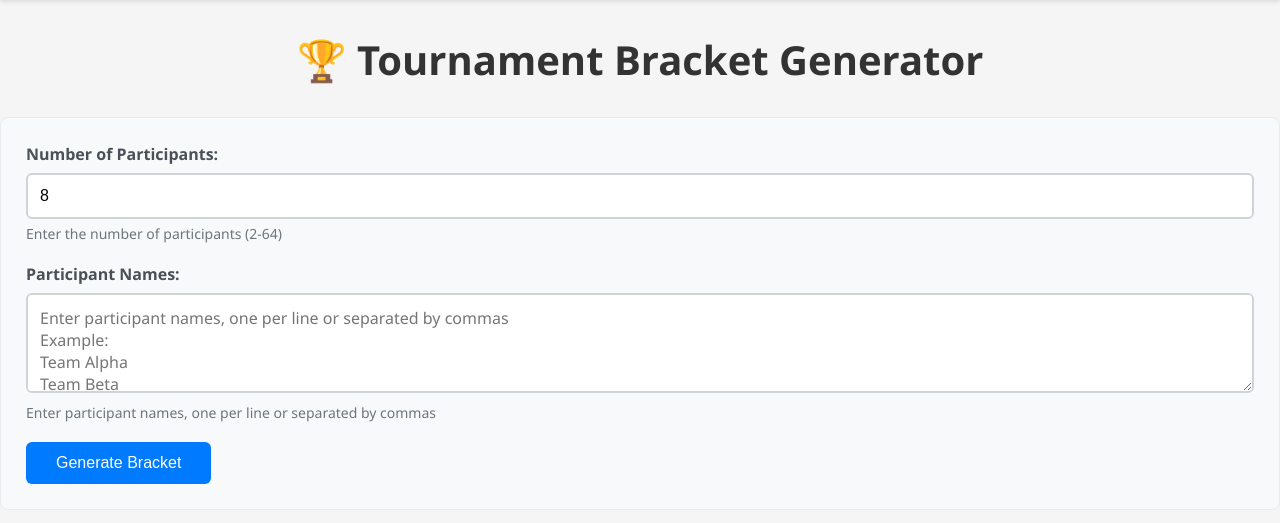
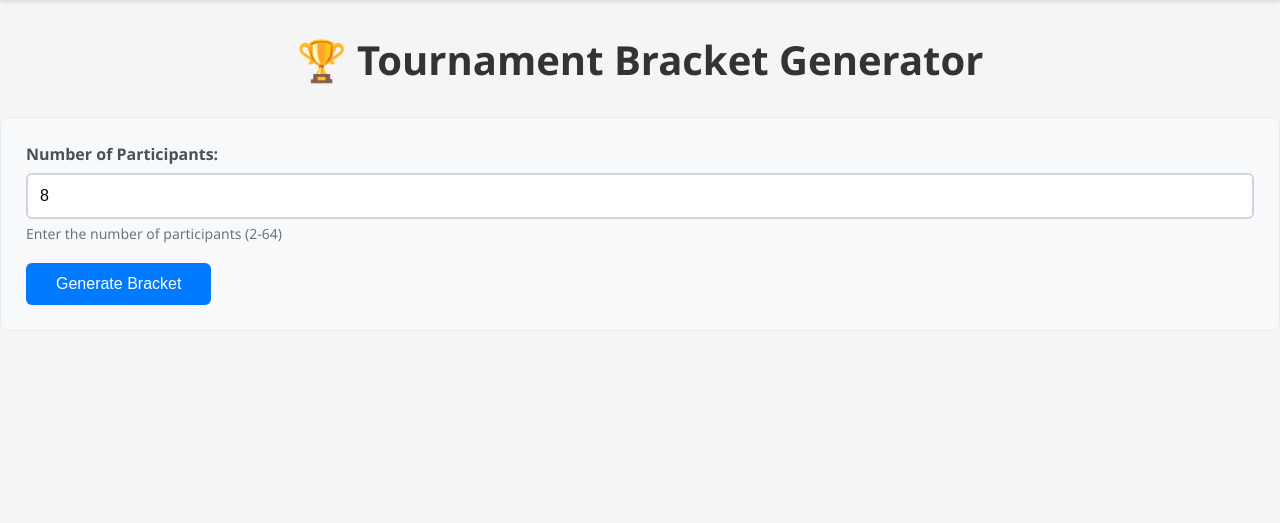
Before and after one commit to andrewjjin/bagellog, a Django app: page /brackets/ in a window 1280 px wide. Shown: the part 65-588 px from the top of the page. Run offline with Django 4.2, Linux system fonts and the light colour scheme.

Commit message:
updates to bracket generation

```diff
--- a/pages/views.py
+++ b/pages/views.py
@@ -69,32 +69,23 @@ def brackets_view(request):
                 context['error'] = "No bracket data found. Please generate a bracket first."
         else:
             # Handle initial bracket generation
-            participants = request.POST.get('participants', '').strip()
             num_participants = request.POST.get('num_participants', '').strip()
 
-            if participants and num_participants:
+            if num_participants:
                 try:
                     num_participants = int(num_participants)
                     if num_participants > 0:
-                        # Parse participants (comma-separated or newline-separated)
-                        participant_list = [p.strip() for p in participants.replace('\n', ',').split(',') if p.strip()]
+                        # Generate bracket with empty slots
+                        bracket_data = generate_empty_bracket(num_participants)
 
-                        if len(participant_list) >= num_participants:
-                            # Generate bracket
-                            bracket_data = generate_bracket(participant_list[:num_participants])
+                        # Store in session for score updates
+                        request.session['bracket_data'] = bracket_data
+                        request.session['num_participants'] = num_participants
+                        request.session['total_slots'] = len(bracket_data[0])
 
-                            # Store in session for score updates
-                            request.session['bracket_data'] = bracket_data
-                            request.session['participants'] = participant_list[:num_participants]
-                            request.session['num_participants'] = num_participants
-                            request.session['total_slots'] = len(bracket_data[0])
-
-                            context['bracket_data'] = bracket_data
-                            context['participants'] = participant_list[:num_participants]
-                            context['num_participants'] = num_participants
-                            context['total_slots'] = len(bracket_data[0])
-                        else:
-                            context['error'] = f"Not enough participants provided. Need {num_participants}, got {len(participant_list)}"
+                        context['bracket_data'] = bracket_data
+                        context['num_participants'] = num_participants
+                        context['total_slots'] = len(bracket_data[0])
                     else:
                         context['error'] = "Number of participants must be positive"
                 except ValueError:
@@ -104,24 +95,21 @@ def brackets_view(request):
         bracket_data = request.session.get('bracket_data', [])
         if bracket_data:
             context['bracket_data'] = bracket_data
-            context['participants'] = request.session.get('participants', [])
             context['num_participants'] = request.session.get('num_participants', 0)
             context['total_slots'] = request.session.get('total_slots', 0)
             context['show_scores'] = True
 
     return render(request, "brackets.html", context)
 
-def generate_bracket(participants):
+def generate_empty_bracket(num_participants):
     """
-    Generate a single-elimination tournament bracket
+    Generate a single-elimination tournament bracket with empty slots for team names
     Returns a list of rounds, where each round is a list of matches
     """
-    num_participants = len(participants)
-
     # Find the next power of 2
     next_power_of_2 = 2 ** math.ceil(math.log2(num_participants))
 
-    # Create the bracket with BYE slots
+    # Create the bracket with empty slots
     bracket = []
 
     # First round (seeding round)
@@ -157,27 +145,25 @@ def generate_bracket(participants):
         if pos1 in bye_positions:
             match = {
                 'team1': 'BYE',
-                'team2': participants[positions[pos2]] if positions[pos2] < num_participants else 'BYE',
-                'winner': participants[positions[pos2]] if positions[pos2] < num_participants else 'BYE',
+                'team2': '',  # Empty slot for team name input
+                'winner': '',  # Will be filled when team name is entered
                 'score1': None,
                 'score2': None,
                 'match_id': f"match_0_{len(first_round)}"
             }
         elif pos2 in bye_positions:
             match = {
-                'team1': participants[positions[pos1]] if positions[pos1] < num_participants else 'BYE',
+                'team1': '',  # Empty slot for team name input
                 'team2': 'BYE',
-                'winner': participants[positions[pos1]] if positions[pos1] < num_participants else 'BYE',
+                'winner': '',  # Will be filled when team name is entered
                 'score1': None,
                 'score2': None,
                 'match_id': f"match_0_{len(first_round)}"
             }
         else:
-            team1 = participants[positions[pos1]] if positions[pos1] < num_participants else 'BYE'
-            team2 = participants[positions[pos2]] if positions[pos2] < num_participants else 'BYE'
             match = {
-                'team1': team1,
-                'team2': team2,
+                'team1': '',  # Empty slot for team name input
+                'team2': '',  # Empty slot for team name input
                 'winner': None,  # No auto-winner for non-BYE matches
                 'score1': None,
                 'score2': None,
@@ -207,9 +193,9 @@ def generate_bracket(participants):
             else:
                 # Handle odd number of teams in round
                 match = {
-                    'team1': current_round[i]['winner'],
+                    'team1': None,  # Will be filled from previous round winner
                     'team2': None,
-                    'winner': current_round[i]['winner'],
+                    'winner': None,
                     'score1': None,
                     'score2': None,
                     'match_id': f"match_{round_num}_{len(next_round)}"
@@ -222,6 +208,21 @@ def generate_bracket(participants):
 
     return bracket
 
+def _advance_winner_to_next_round(bracket_data, round_idx, match_idx, winner):
+    """Helper function to advance a winner to the next round"""
+    if round_idx < len(bracket_data) - 1:
+        next_round_idx = round_idx + 1
+        next_match_idx = match_idx // 2
+
+        if next_match_idx < len(bracket_data[next_round_idx]):
+            next_match = bracket_data[next_round_idx][next_match_idx]
+            if match_idx % 2 == 0:  # First team in pair
+                next_match['team1'] = winner
+            else:  # Second team in pair
+                next_match['team2'] = winner
+
+            print(f"DEBUG: Advanced BYE winner {winner} to next round match {next_match['match_id']}")
+
 def process_scores(request_data, bracket_data):
     """Process submitted scores and update bracket winners"""
     print(f"DEBUG: Processing scores. Request data keys: {list(request_data.keys())}")
@@ -229,6 +230,26 @@ def process_scores(request_data, bracket_data):
     for round_idx, round_matches in enumerate(bracket_data):
         for match_idx, match in enumerate(round_matches):
             match_id = match['match_id']
+
+            # Get team names from form (for first round only)
+            if round_idx == 0:  # First round
+                team1_key = f"team1_{match_id}"
+                team2_key = f"team2_{match_id}"
+
+                if team1_key in request_data:
+                    match['team1'] = request_data[team1_key].strip()
+                if team2_key in request_data:
+                    match['team2'] = request_data[team2_key].strip()
+
+                # Handle BYE logic for first round
+                if match['team1'] == 'BYE' and match['team2']:
+                    match['winner'] = match['team2']
+                    # Advance BYE winner to next round
+                    _advance_winner_to_next_round(bracket_data, round_idx, match_idx, match['winner'])
+                elif match['team2'] == 'BYE' and match['team1']:
+                    match['winner'] = match['team1']
+                    # Advance BYE winner to next round
+                    _advance_winner_to_next_round(bracket_data, round_idx, match_idx, match['winner'])
 
             # Get scores from form
             score1_key = f"score1_{match_id}"
@@ -258,18 +279,7 @@ def process_scores(request_data, bracket_data):
                         print(f"DEBUG: Match {match_id} winner: {match['winner']}")
 
                         # Update next round if this isn't the final round
-                        if round_idx < len(bracket_data) - 1:
-                            next_round_idx = round_idx + 1
-                            next_match_idx = match_idx // 2
-
-                            if next_match_idx < len(bracket_data[next_round_idx]):
-                                next_match = bracket_data[next_round_idx][next_match_idx]
-                                if match_idx % 2 == 0:  # First team in pair
-                                    next_match['team1'] = match['winner']
-                                else:  # Second team in pair
-                                    next_match['team2'] = match['winner']
-
-                                print(f"DEBUG: Updated next round match {next_match['match_id']} - team1: {next_match['team1']}, team2: {next_match['team2']}")
+                        _advance_winner_to_next_round(bracket_data, round_idx, match_idx, match['winner'])
 
                 except ValueError:
                     print(f"DEBUG: Invalid score input for match {match_id}")
--- a/templates/brackets.html
+++ b/templates/brackets.html
@@ -195,32 +195,6 @@
             margin-top: 5px;
         }
 
-        .score-inputs {
-            margin-top: 10px;
-            text-align: center;
-        }
-
-        .score-row {
-            display: flex;
-            justify-content: center;
-            gap: 10px;
-            margin-bottom: 5px;
-        }
-
-        .score-input {
-            width: 80px;
-            text-align: center;
-            font-size: 16px;
-            font-weight: 600;
-            color: #333;
-        }
-
-        .vs {
-            font-size: 18px;
-            font-weight: bold;
-            color: #555;
-        }
-
         .winner-display {
             margin-top: 10px;
             font-size: 14px;
@@ -267,6 +241,92 @@
             color: #495057;
         }
 
+        .team-input {
+            width: 100%;
+            padding: 8px 12px;
+            margin: 4px 0;
+            border: 2px solid #ced4da;
+            border-radius: 4px;
+            font-size: 14px;
+            font-weight: 500;
+            background-color: white;
+            transition: border-color 0.3s;
+            box-sizing: border-box;
+        }
+
+        .team-input:focus {
+            outline: none;
+            border-color: #007bff;
+            box-shadow: 0 0 0 3px rgba(0,123,255,0.1);
+        }
+
+        .team1-input {
+            border-left: 4px solid #2196f3;
+        }
+
+        .team2-input {
+            border-left: 4px solid #9c27b0;
+        }
+
+        .team-input:disabled {
+            background-color: #e9ecef;
+            color: #6c757d;
+            cursor: not-allowed;
+        }
+
+        .team-score-row {
+            display: flex;
+            align-items: center;
+            gap: 10px;
+            margin: 4px 0;
+        }
+
+        .team-score-row .team-input {
+            flex: 1;
+            margin: 0;
+        }
+
+        .team-score-row .team {
+            flex: 1;
+            margin: 0;
+        }
+
+        .team-score-row .score-input {
+            width: 60px;
+            margin: 0;
+            text-align: center;
+            font-weight: 600;
+        }
+
+        .team1-score {
+            border-left: 4px solid #2196f3;
+        }
+
+        .team2-score {
+            border-left: 4px solid #9c27b0;
+        }
+
+        .vs-divider {
+            text-align: center;
+            font-size: 14px;
+            font-weight: bold;
+            color: #666;
+            margin: 5px 0;
+            padding: 5px;
+            background-color: #f8f9fa;
+            border-radius: 4px;
+        }
+
+        .match.empty {
+            border-color: #dee2e6;
+            background-color: #f8f9fa;
+        }
+
+        .match.empty .team-input {
+            border-color: #dee2e6;
+            background-color: #f8f9fa;
+        }
+
         @media (max-width: 768px) {
             .bracket {
                 flex-direction: column;
@@ -299,13 +359,6 @@
                     <input type="number" id="num_participants" name="num_participants"
                            min="2" max="64" value="{{ num_participants|default:'8' }}" required>
                     <div class="help-text">Enter the number of participants (2-64)</div>
-                </div>
-
-                <div class="form-group">
-                    <label for="participants">Participant Names:</label>
-                    <textarea id="participants" name="participants"
-                              placeholder="Enter participant names, one per line or separated by commas&#10;Example:&#10;Team Alpha&#10;Team Beta&#10;Team Gamma&#10;Team Delta" required>{{ participants|default:'' }}</textarea>
-                    <div class="help-text">Enter participant names, one per line or separated by commas</div>
                 </div>
 
                 <button type="submit" class="submit-btn">Generate Bracket</button>
@@ -343,41 +396,80 @@
                                 Round 1
                             {% elif forloop.last %}
                                 Final
+                            {% elif forloop.revcounter == 2 %}
+                                Semi-Final
+                            {% elif forloop.revcounter == 3 %}
+                                Quarter-Final
                             {% else %}
                                 Round {{ forloop.counter }}
                             {% endif %}
                         </div>
 
                         {% for match in round_matches %}
-                        <div class="match {% if match.team1 == 'BYE' or match.team2 == 'BYE' %}bye{% elif match.winner %}completed{% else %}pending{% endif %} {% if forloop.parentloop.last %}final{% endif %}">
+                        <div class="match {% if match.team1 == 'BYE' or match.team2 == 'BYE' %}bye{% elif match.winner %}completed{% elif match.team1 and match.team2 %}pending{% else %}empty{% endif %} {% if forloop.parentloop.last %}final{% endif %}">
+                            {% if forloop.parentloop.first %}
+                            <div class="team-score-row">
+                                <input type="text" name="team1_{{ match.match_id }}"
+                                       value="{{ match.team1|default:'' }}"
+                                       placeholder="Team Name" class="team-input team1-input"
+                                       {% if match.winner %}disabled{% endif %}>
+                                {% if match.team1 and match.team1 != 'BYE' and match.team2 and match.team2 != 'BYE' %}
+                                <input type="number" name="score1_{{ match.match_id }}"
+                                       value="{{ match.score1|default:'' }}"
+                                       placeholder="Score" min="0" class="score-input team1-score"
+                                       {% if match.winner %}disabled{% endif %}>
+                                {% endif %}
+                            </div>
+                            {% else %}
+                            <div class="team-score-row">
                                 <div class="team team1 {% if match.team1 == 'BYE' %}bye-team{% endif %} {% if match.team1 == match.winner %}winner{% endif %}">
                                     {{ match.team1|default:"TBD" }}
                                 </div>
-
-                            {% if match.team1 != 'BYE' and match.team2 != 'BYE' %}
-                            <div class="score-inputs">
-                                <div class="score-row">
+                                {% if match.team1 and match.team1 != 'BYE' and match.team2 and match.team2 != 'BYE' %}
                                 <input type="number" name="score1_{{ match.match_id }}"
                                        value="{{ match.score1|default:'' }}"
-                                           placeholder="Score" min="0" class="score-input"
+                                       placeholder="Score" min="0" class="score-input team1-score"
                                        {% if match.winner %}disabled{% endif %}>
-                                    <span class="vs">vs</span>
+                                {% endif %}
+                            </div>
+                            {% endif %}
+
+                            {% if match.team1 and match.team1 != 'BYE' and match.team2 and match.team2 != 'BYE' %}
+                            <div class="vs-divider">vs</div>
+                            {% endif %}
+
+                            {% if forloop.parentloop.first %}
+                            <div class="team-score-row">
+                                <input type="text" name="team2_{{ match.match_id }}"
+                                       value="{{ match.team2|default:'' }}"
+                                       placeholder="Team Name" class="team-input team2-input"
+                                       {% if match.winner %}disabled{% endif %}>
+                                {% if match.team1 and match.team1 != 'BYE' and match.team2 and match.team2 != 'BYE' %}
                                 <input type="number" name="score2_{{ match.match_id }}"
                                        value="{{ match.score2|default:'' }}"
-                                           placeholder="Score" min="0" class="score-input"
+                                       placeholder="Score" min="0" class="score-input team2-score"
                                        {% if match.winner %}disabled{% endif %}>
+                                {% endif %}
                             </div>
+                            {% else %}
+                            <div class="team-score-row">
+                                <div class="team team2 {% if match.team2 == 'BYE' %}bye-team{% endif %} {% if match.team2 == match.winner %}winner{% endif %}">
+                                    {{ match.team2|default:"TBD" }}
+                                </div>
+                                {% if match.team1 and match.team1 != 'BYE' and match.team2 and match.team2 != 'BYE' %}
+                                <input type="number" name="score2_{{ match.match_id }}"
+                                       value="{{ match.score2|default:'' }}"
+                                       placeholder="Score" min="0" class="score-input team2-score"
+                                       {% if match.winner %}disabled{% endif %}>
+                                {% endif %}
+                            </div>
+                            {% endif %}
+
                             {% if match.winner %}
                             <div class="winner-display">
                                 Winner: <strong>{{ match.winner }}</strong>
                             </div>
                             {% endif %}
-                            </div>
-                            {% endif %}
-
-                            <div class="team team2 {% if match.team2 == 'BYE' %}bye-team{% endif %} {% if match.team2 == match.winner %}winner{% endif %}">
-                                {{ match.team2|default:"TBD" }}
-                            </div>
 
                             {% if match.team1 == 'BYE' or match.team2 == 'BYE' %}
                             <div class="match-info">BYE - Automatic advancement</div>
@@ -399,6 +491,8 @@
                             Round 1
                         {% elif forloop.last %}
                             Final
+                        {% elif forloop.revcounter == 2 %}
+                            Semi-Final
                         {% else %}
                             Round {{ forloop.counter }}
                         {% endif %}
```
Also changed, not shown: db.sqlite3. Lines whose indentation alone changed are shown as unchanged.
